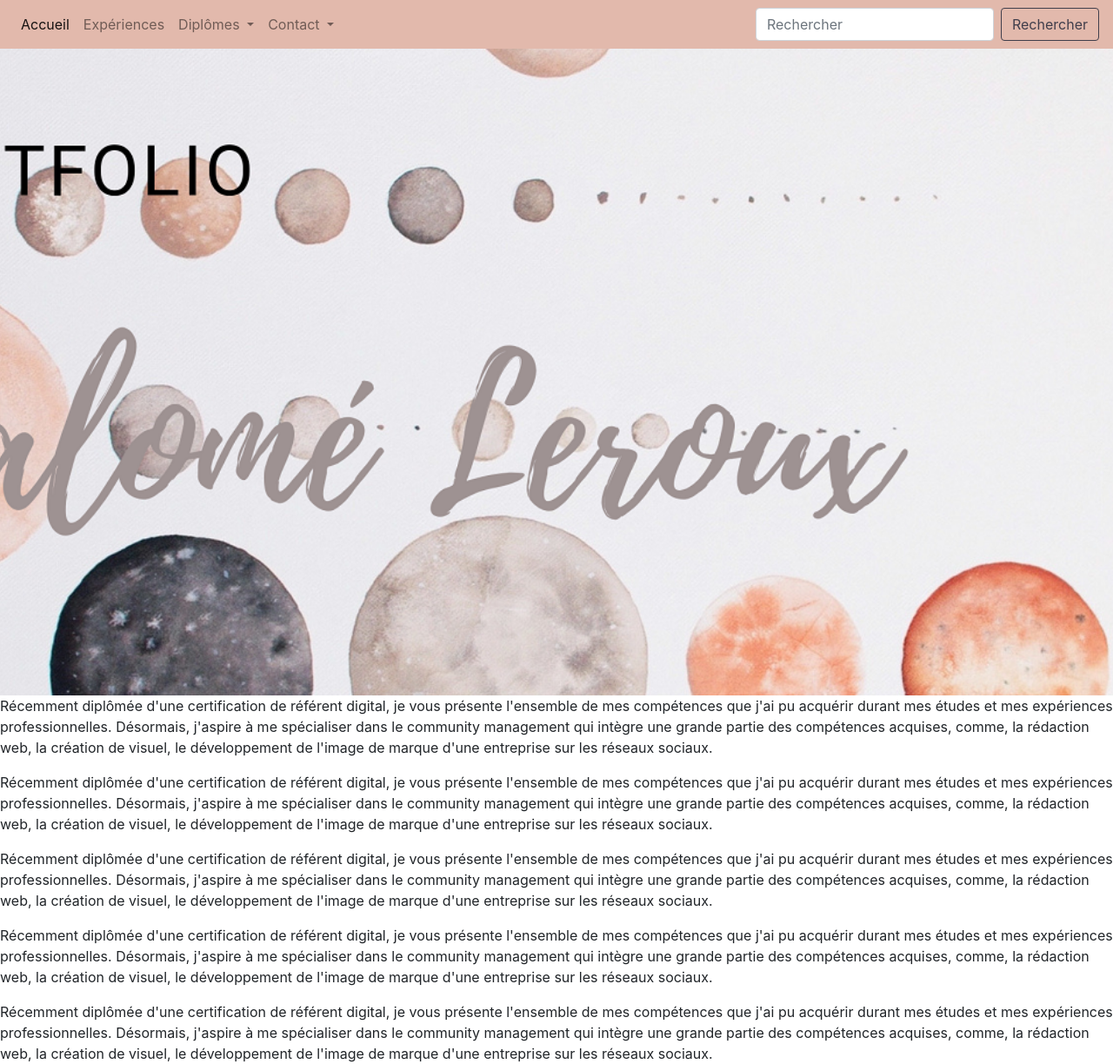
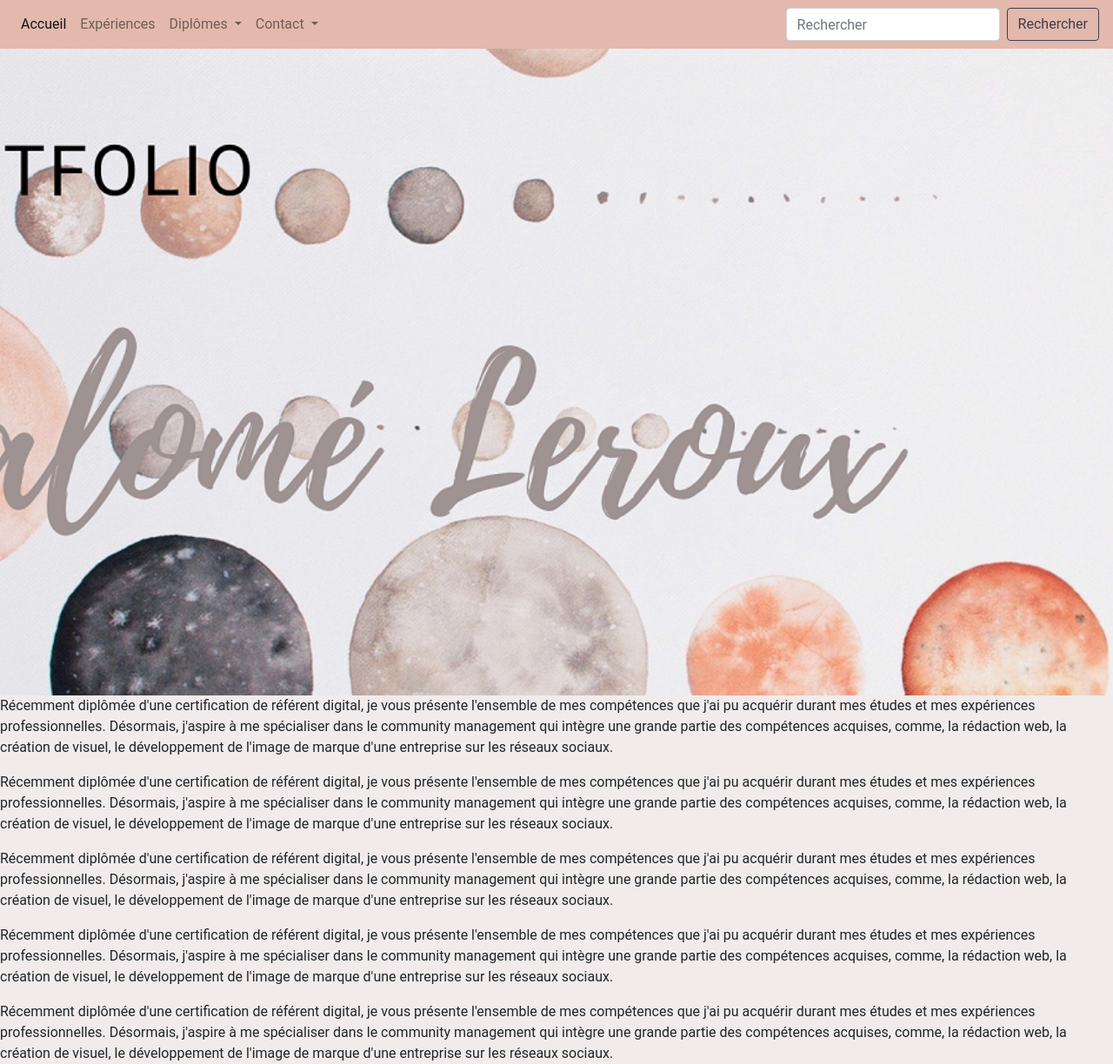
Before and after one commit to Leroux23/evaluation, a PHP site: page / in a window 1280 px wide. Shown: the whole page at 87% size. Run offline with PHP 8.4, Linux system fonts and the light colour scheme.

Commit message:
Nouvelles polices.

```diff
--- a/assets/css/style.css
+++ b/assets/css/style.css
@@ -1,3 +1,11 @@
+@font-face {
+  font-family: "Roboto";
+  src: url(https://www.dafont.com/fr/roboto.font »
+  Roboto-Thin.ttf) format("truetype");
+  font-family: "Playlist";
+  src: url(https://fr.ffonts.net/Playlist-Script.font »
+  Playlist-Script.otf);
+}
 body, htlm, header,h1{
   margin: 0px;
   padding: 0px;
@@ -5,9 +13,14 @@ body, htlm, header,h1{
 header,body,html{
   width: 100%;
   height: 100%;
+  font-family: "Roboto";
+}
+
+body{
+  background-color: #f1ebec;
 }
 header{
-  background: url("../pictures/leroux.png");
+  background: url("../pictures/salomeleroux.png");
   background-size: cover;
   background-repeat: no-repeat;
   background-position: center;
@@ -20,9 +33,16 @@ header{
 }
 
 h1{
+  font-family: "Playlist";
   font-size: 23px;
 }
 .main{
   max-width: 650px;
   margin: 80px auto;
 }
+.articles{
+  margin-right: -15px;
+  margin-left: -15px;
+  display: flex;
+  text-align: center;
+}
```
